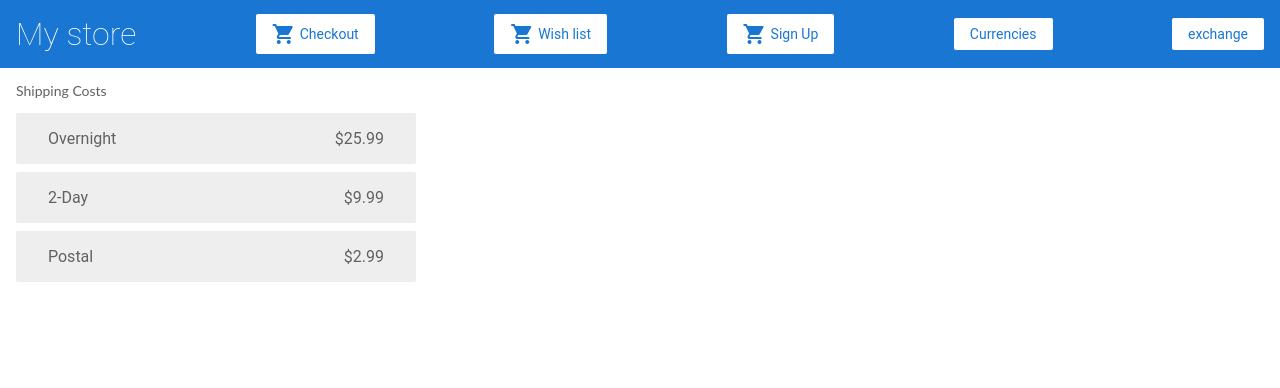
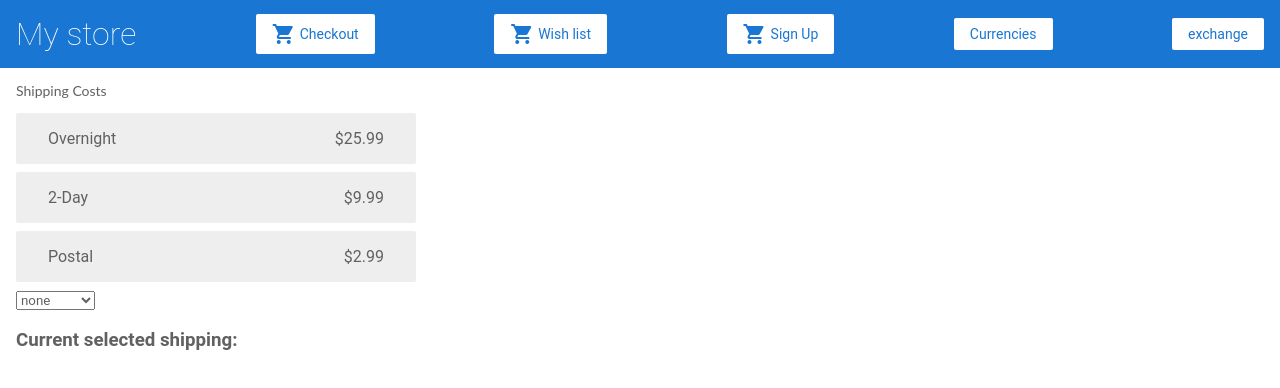
Before and after one commit to eliso1303/angular-tutorial-first, an Angular app: page /shipping in a window 1280 px wide. Shown: the top 388 px of the page. Built offline with nearby package versions, Linux system fonts and the light colour scheme.

Commit message:
feat(20-di-part-3): Finish part-2

```diff
--- a/src/app/shipping.service.ts
+++ b/src/app/shipping.service.ts
@@ -1,12 +1,23 @@
 import { Injectable } from '@angular/core';
 import { HttpClient } from '@angular/common/http';
 
-@Injectable()
+@Injectable({
+  providedIn: 'root'
+})
 export class ShippingService {
+  private type;
 
   constructor(private http:HttpClient) { }
 
   getShippingCosts() {
     return this.http.get('/assets/shipping.json');
   }
+
+  setShipping(value){
+    this.type = value;
+  }
+
+  getType() {
+    return this.type;
+  }
 }
--- a/src/app/shipping/shipping.component.html
+++ b/src/app/shipping/shipping.component.html
@@ -4,3 +4,10 @@
     <span>{{shipping.name}}</span>
     <span>{{shipping.price | currency}}</span>
 </div>
+
+<select (change)="selectShipping($event.target.value)">
+    <option>none</option>
+    <option *ngFor="let shipping of shippingCosts | async">{{shipping.name}}</option>
+</select>
+
+<h3>Current selected shipping: {{selectedShipping}}</h3>
--- a/src/app/shipping/shipping.component.ts
+++ b/src/app/shipping/shipping.component.ts
@@ -2,7 +2,6 @@
 import { ShippingService } from '../shipping.service';
 
 @Component({
-  providers: [ShippingService],
   selector: 'app-shipping',
   templateUrl: './shipping.component.html',
   styleUrls: ['./shipping.component.scss']
@@ -17,4 +16,11 @@
   ngOnInit() {
   }
 
+  get selectedShipping(){
+    return this.shippingService.getType();
+  }
+
+  selectShipping(value){
+    this.shippingService.setShipping(value);
+  }
 }
```
